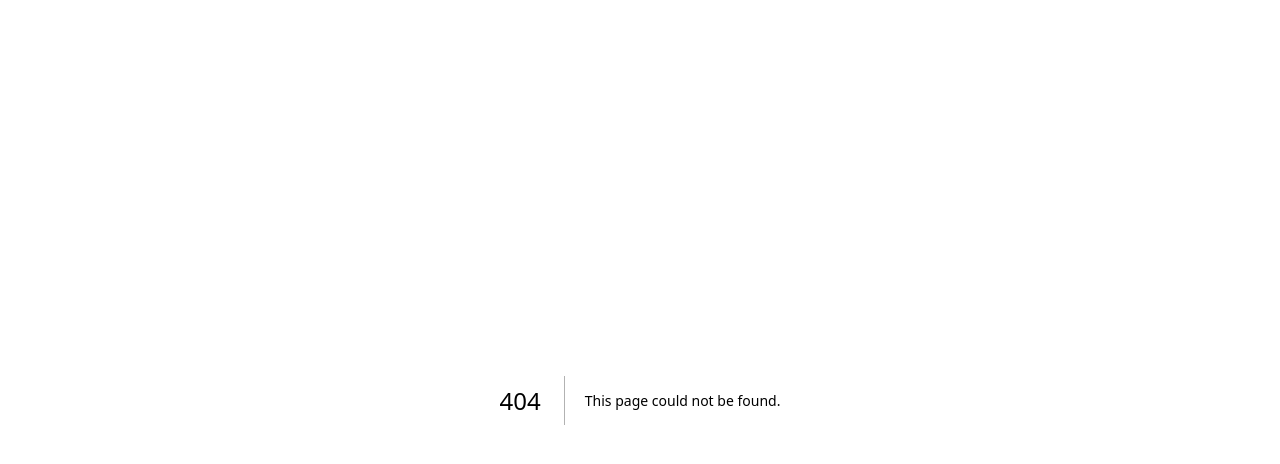
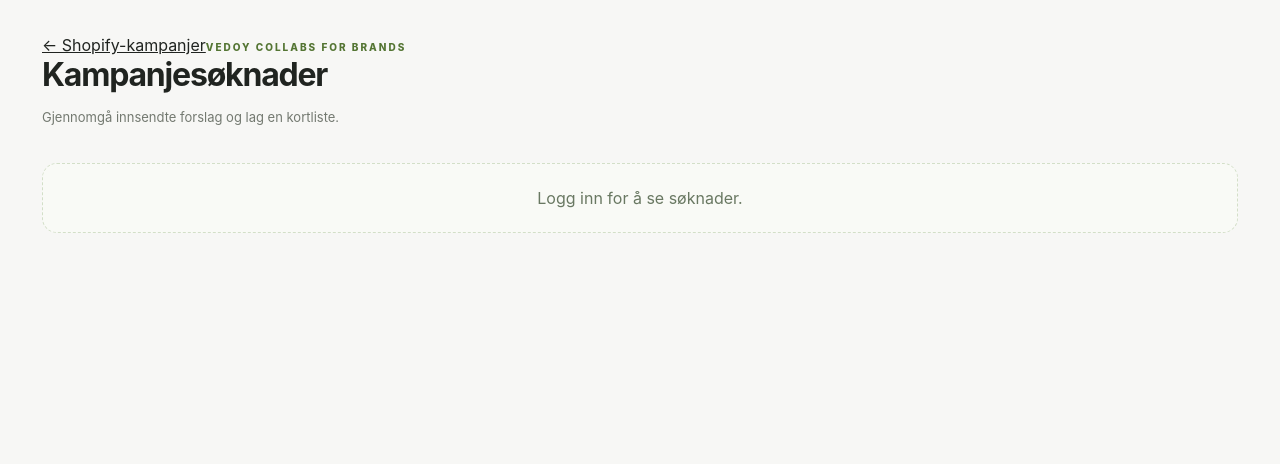
Before and after one commit to leandervedoy/vedoy-collabs, a Next.js app: page /shopify/applicants in a window 1280 px wide. Before the commit this address had no page. Shown: the top 464 px of the page. Built offline with nearby package versions, Linux system fonts and the light colour scheme; no server answers.

Commit message:
feat: review Shopify creator applications in protected brand view

```diff
--- /dev/null
+++ b/app/shopify/applicants/page.tsx
@@ -0,0 +1,31 @@
+"use client";
+import { useEffect,useMemo,useState } from "react";
+import { useSearchParams } from "next/navigation";
+import {getDb} from "@/lib/supabase";
+import type {Session} from "@supabase/supabase-js";
+import "../../media-kit/media.css";
+type Application={id:string;creator_id:string;pitch:string;status:string;created_at:string};
+export default function Applicants(){
+ const db=useMemo(()=>getDb(),[]),params=useSearchParams(),campaign=params.get("campaign")||"";
+ const [session,setSession]=useState<Session|null>(null),[items,setItems]=useState<Application[]>([]);
+ const [error,setError]=useState(""),[busy,setBusy]=useState(false),[ready,setReady]=useState(false);
+ useEffect(()=>{if(!db){setReady(true);return;}db.auth.getSession().then(({data})=>{setSession(data.session);setReady(true);});const {data:{subscription}}=db.auth.onAuthStateChange((_e,s)=>setSession(s));return()=>subscription.unsubscribe();},[db]);
+ async function request(method:"GET"|"PATCH",payload?:Record<string,string>){
+  if(!db)throw new Error("Supabase mangler.");
+  const {data:{session:s}}=await db.auth.getSession();
+  if(!s)throw new Error("Logg inn først.");
+  const r=await fetch("/api/shopify/campaigns/"+encodeURIComponent(campaign)+"/applications",{
+   method,headers:{"Authorization":"Bearer "+s.access_token,"Content-Type":"application/json"},
+   body:payload?JSON.stringify(payload):undefined,cache:"no-store"
+  });const data=await r.json();if(!r.ok)throw new Error(data.error||"Kunne ikke behandle forespørselen.");
+  return data;
+ }
+ async function load(){try{setBusy(true);const d=await request("GET");setItems(d.applications);setError("");}catch(e){setError(e instanceof Error?e.message:String(e));}finally{setBusy(false);}}
+ useEffect(()=>{if(session&&campaign)void load();},[session,campaign]);
+ async function status(id:string,s:string){try{setBusy(true);await request("PATCH",{application_id:id,status:s});await load();}catch(e){setError(e instanceof Error?e.message:String(e));}finally{setBusy(false);}}
+ return <main className="content shop-layout"><div className="section-head"><div><a href="/shopify">← Shopify-kampanjer</a><span className="eyebrow">VEDOY COLLABS FOR BRANDS</span><h1>Kampanjesøknader</h1><p className="subtle">Gjennomgå innsendte forslag og lag en kortliste.</p></div></div>
+ {!ready&&<p>Laster…</p>}{ready&&!session&&<div className="shop-empty">Logg inn for å se søknader.</div>}{error&&<p className="shop-error" role="alert">{error}</p>}
+ {items.length===0&&session&&!busy&&<div className="shop-empty">Ingen søknader på denne kampanjen ennå.</div>}
+ <div className="campaign-items">{items.map(a=><article key={a.id} className="campaign-card"><span className="eyebrow">{a.status.toUpperCase()}</span><h3>Skaper {a.creator_id.slice(0,8)}…</h3><p style={{whiteSpace:"pre-wrap"}}>{a.pitch}</p><small>{new Date(a.created_at).toLocaleString("nb-NO")}</small><div className="inline" style={{marginTop:15}}><button className="primary" disabled={busy||a.status==="shortlisted"} onClick={()=>void status(a.id,"shortlisted")}>Legg på kortliste</button><button className="secondary" disabled={busy||a.status==="declined"} onClick={()=>void status(a.id,"declined")}>Avslå</button></div></article>)}</div>
+ </main>;
+}
```
